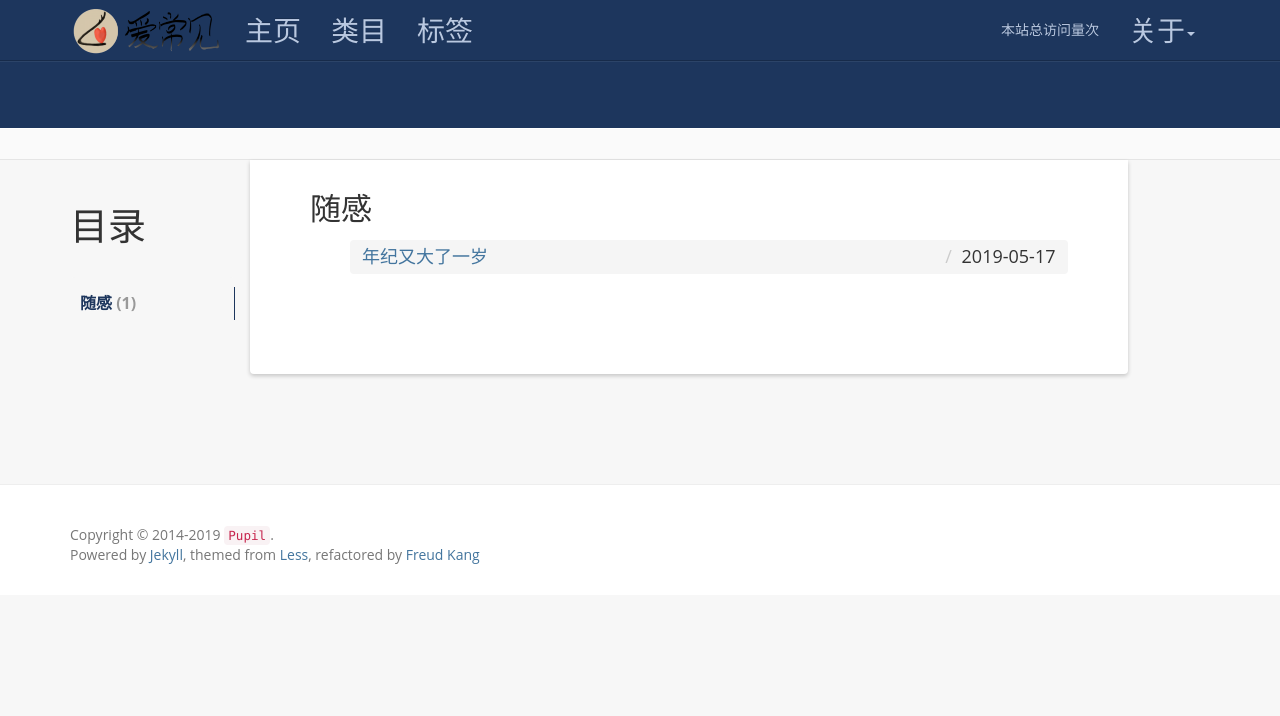
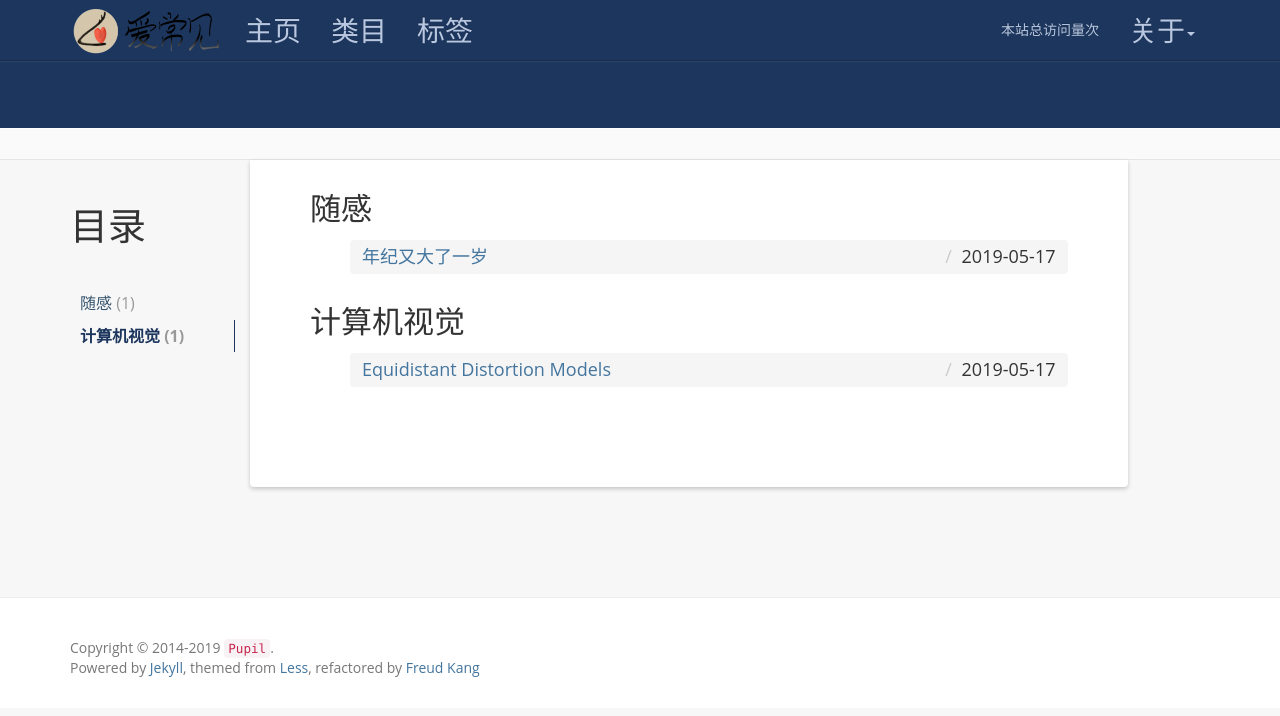
Before and after one commit to ichangjian/ichangjian.github.io, a Jekyll site: the page built from categories/index.html, in a window 1280 px wide. Shown: the top 716 px of the page. Built offline with Jekyll 4.4.1, drawn with Linux system fonts in a browser that asks for light colours; nearby versions of some CDN libraries; comment, search, counter and statistics services are not loaded.

Commit message:
add books

```diff
--- /dev/null
+++ b/_posts/2019-05-31-equidistant-distortion-models.md
@@ -0,0 +1,16 @@
+---
+layout: post
+title:  "Equidistant Distortion Models"
+date:   2019-05-17 15:09:01 +0800
+categories: 计算机视觉
+tag: SLAM
+---
+
+* content
+{:toc}
+
+
+## 相机模型
+……
+## 畸变模型
+……
--- a/books.md
+++ b/books.md
@@ -13,3 +13,5 @@ permalink: /books/
 
 + 《视觉SLAM十四讲》
 + 《升维》
++ 《设计中的设计》
++ 《计算机视觉——算法与应用》
```
Also changed, not shown: index.md (added, +6 -0 lines).
